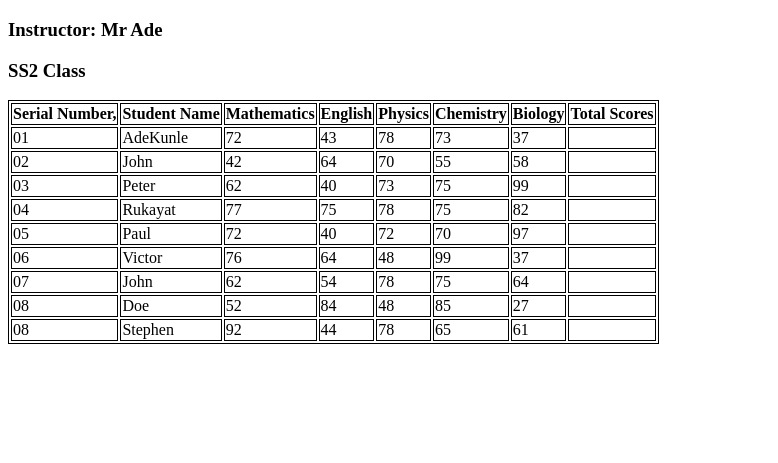
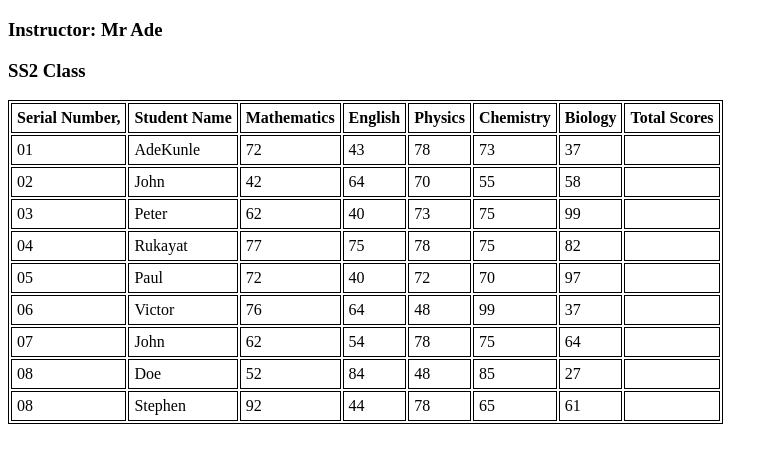
Before and after one commit to boakaidorborkamara/html_table_n_list, a plain HTML site: page index.html in a window 1280 px wide. Shown: the part 61-524 px from the top of the page, without its empty margins (0-778 px from the left). Drawn offline with Linux system fonts and the light colour scheme.

Commit message:
added padding

```diff
--- a/index.html
+++ b/index.html
@@ -12,6 +12,11 @@
         th,
         tr {
             border: 1px solid;
+        }
+
+        td,
+        th {
+            padding: 5px;
         }
     </style>
 </head>
```
